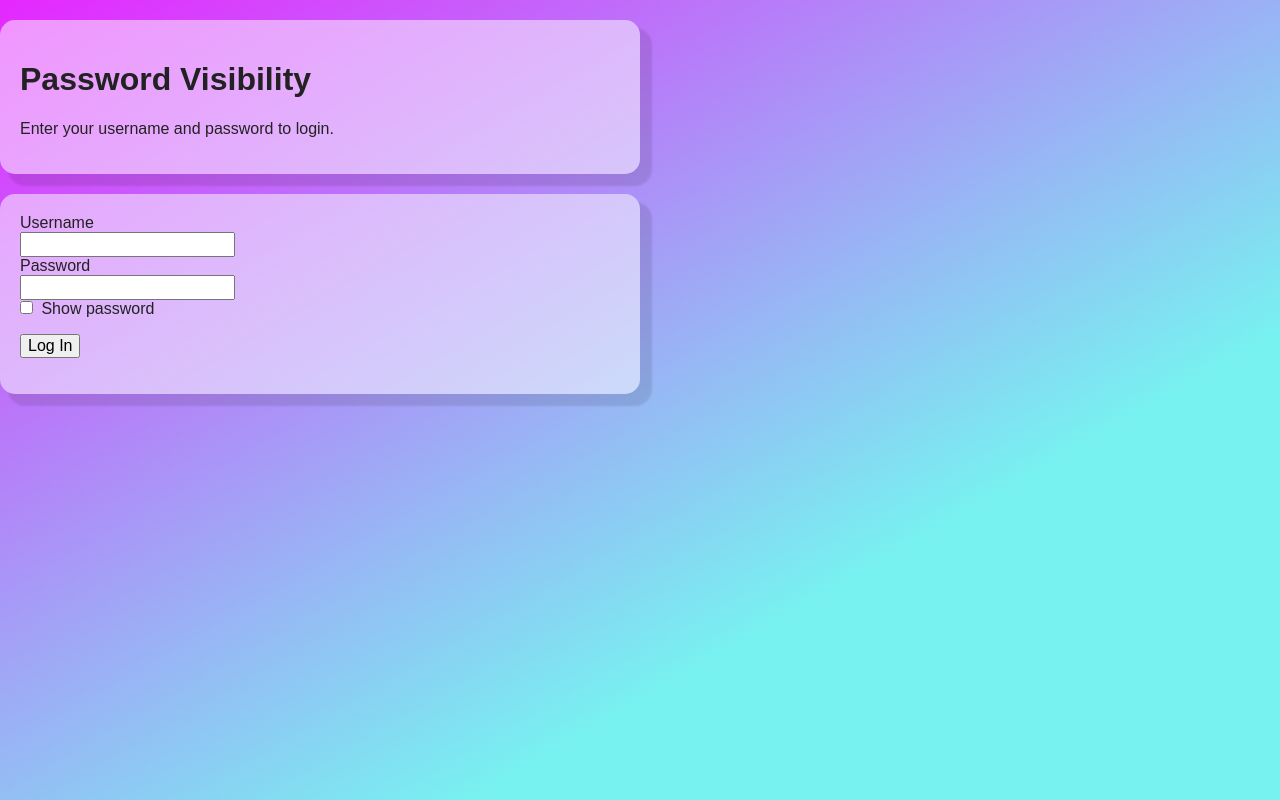
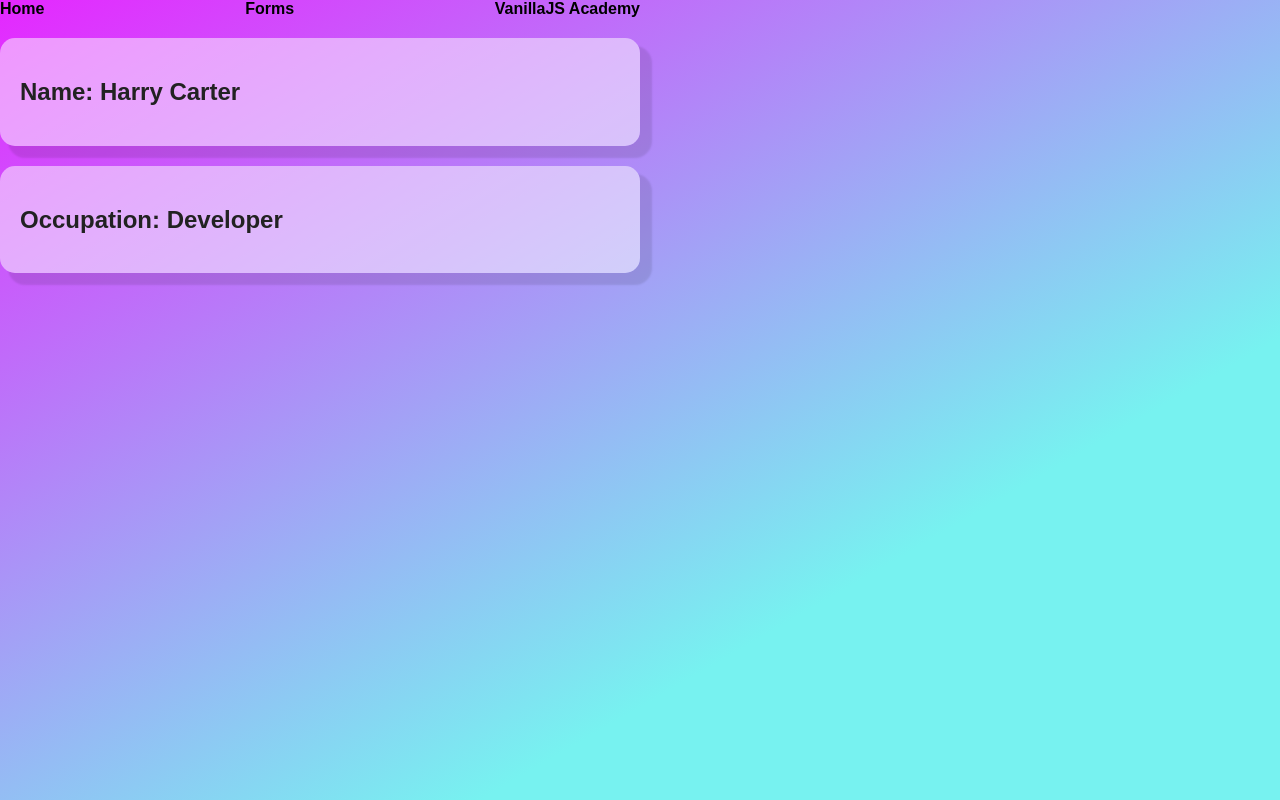
Before and after one commit to H-Carter/Javascript-Showcase, a website built with Parcel: page index.html in a window 1280 px wide. Built offline with nearby package versions, Linux system fonts and the light colour scheme.

Commit message:
separate pages

```diff
--- a/css/main.css
+++ b/css/main.css
@@ -122,6 +122,24 @@ input {
       margin-bottom: 0;
       margin-right: 0.25em;
   }
+
+  header nav ul {
+    margin: 0;
+    padding: 0px;
+    list-style: none;
+    display: flex;
+    flex-direction: row;
+    justify-content: space-between;
+    align-items: center;
+  }
+
+  header nav ul li a {
+    text-decoration: none;
+    font-weight: 600;
+    color: black;
+  }
+
+
 
 /* ==========================================================================
    Helper classes
--- a/index.html
+++ b/index.html
@@ -3,11 +3,11 @@
 
 <head>
   <meta charset="utf-8">
-  <title></title>
+  <title>Javascrip Showcase - Home</title>
   <meta name="description" content="">
   <meta name="viewport" content="width=device-width, initial-scale=1">
 
-  <meta property="og:title" content="">
+  <meta property="og:title" content="Javascrip Showcase">
   <meta property="og:type" content="">
   <meta property="og:url" content="">
   <meta property="og:image" content="">
@@ -24,34 +24,28 @@
 
 <body>
 
+    <header>
+      <nav>
+        <ul>
+          <li>
+            <a href="/index.html">Home</a>
+          </li>
+          <li>
+            <a href="/forms/index.html">Forms</a>
+          </li>
+          <li>
+            <a href="https://vanillajsacademy.com/" target="_blank">VanillaJS Academy</a>
+          </li>
+        </ul>
+      </nav>
+    </header>
+
     <section>
-        <h1>Password Visibility</h1>
-        <p>Enter your username and password to login.</p>
+        <h2>Name: Harry Carter</h2>
     </section>
 
     <section>
-        <form>
-            <div>
-                <label for="username">Username</label>
-                <input type="text" name="username" id="username">
-            </div>
-
-            <div>
-                <label for="password">Password</label>
-                <input type="password" name="password" id="password">
-            </div>
-
-            <div>
-                <label for="show-password">
-                        <input type="checkbox" name="show-passwords" id="show-password">
-                        Show password
-                    </label>
-            </div>
-
-            <p>
-                <button type="submit">Log In</button>
-            </p>
-        </form>
+      <h2>Occupation: Developer</h2>
     </section>
 
   <script src="js/vendor/modernizr-3.11.2.min.js"></script>
```
Also changed, not shown: forms/index.html (added, +79 -0 lines). Lines whose indentation alone changed are shown as unchanged.
